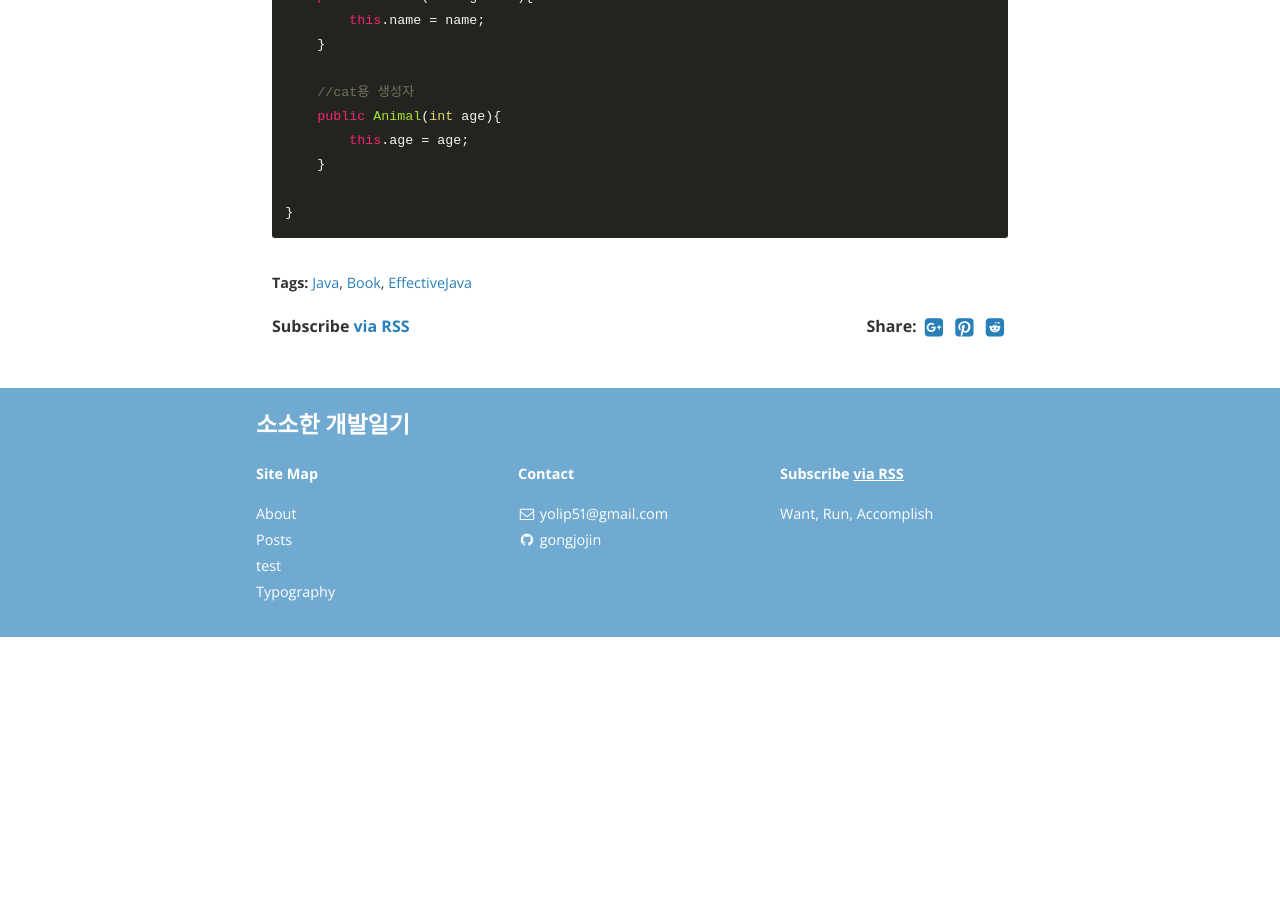
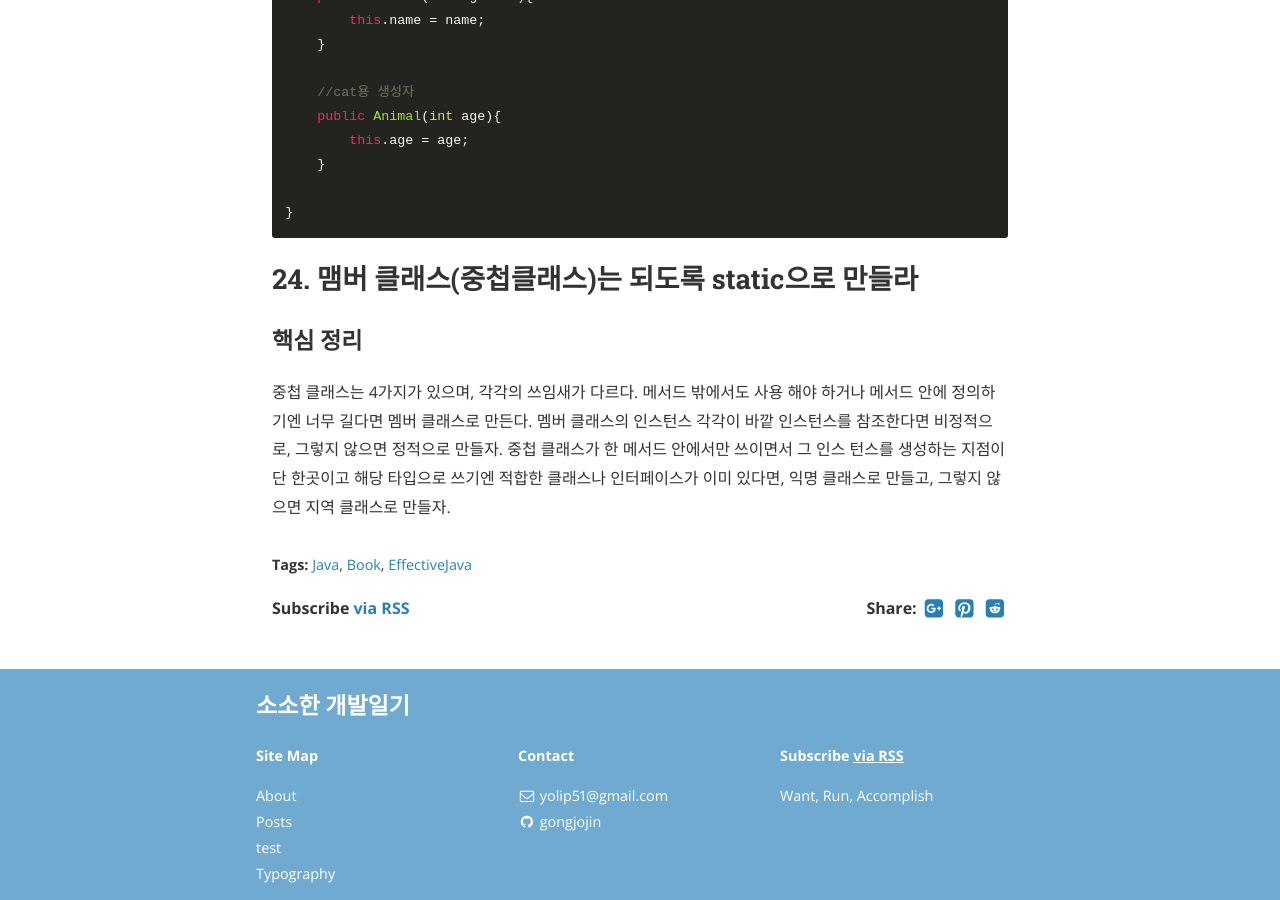
Before and after one commit to gonghojin/gonghojin.github.io, a Jekyll site: the page built from _posts/book/java/effectiveJava/2019-09-28-effectiveJava3.md, in a window 1280 px wide and 900 px high, scrolled down 4161 px. Built offline with Jekyll 4.4.1, drawn with Linux system fonts in a browser that asks for light colours; nearby versions of some CDN libraries; comment, search, counter and statistics services are not loaded; before the commit the page ends 4798 px from its top, so only the background shows below that.

Commit message:
Add: 이펙티브자바_24_맴버 클래스(중첩클래스)는 되도록 static으로 만들라

```diff
--- a/_posts/book/java/effectiveJava/2019-09-28-effectiveJava3.md
+++ b/_posts/book/java/effectiveJava/2019-09-28-effectiveJava3.md
@@ -118,3 +118,13 @@ public class Animal {
 
 }
 ~~~
+
+## 24. 맴버 클래스(중첩클래스)는 되도록 static으로 만들라
+### 핵심 정리
+중첩 클래스는 4가지가 있으며, 각각의 쓰임새가 다르다. 메서드 밖에서도 사용
+해야 하거나 메서드 안에 정의하기엔 너무 길다면 멤버 클래스로 만든다. 멤버
+클래스의 인스턴스 각각이 바깥 인스턴스를 참조한다면 비정적으로, 그렇지
+않으면 정적으로 만들자. 중첩 클래스가 한 메서드 안에서만 쓰이면서 그 인스
+턴스를 생성하는 지점이 단 한곳이고 해당 타입으로 쓰기엔 적합한 클래스나
+인터페이스가 이미 있다면, 익명 클래스로 만들고, 그렇지 않으면 지역 클래스로
+만들자.
```
